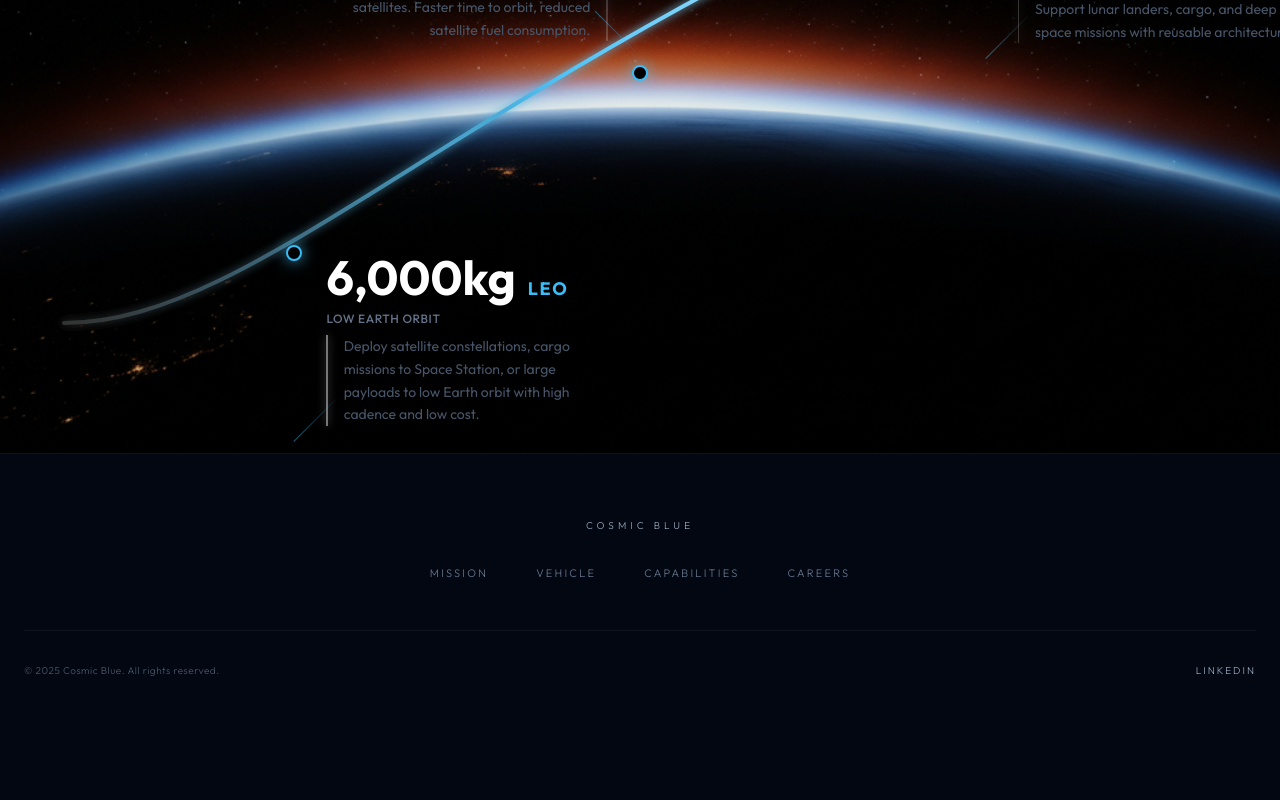
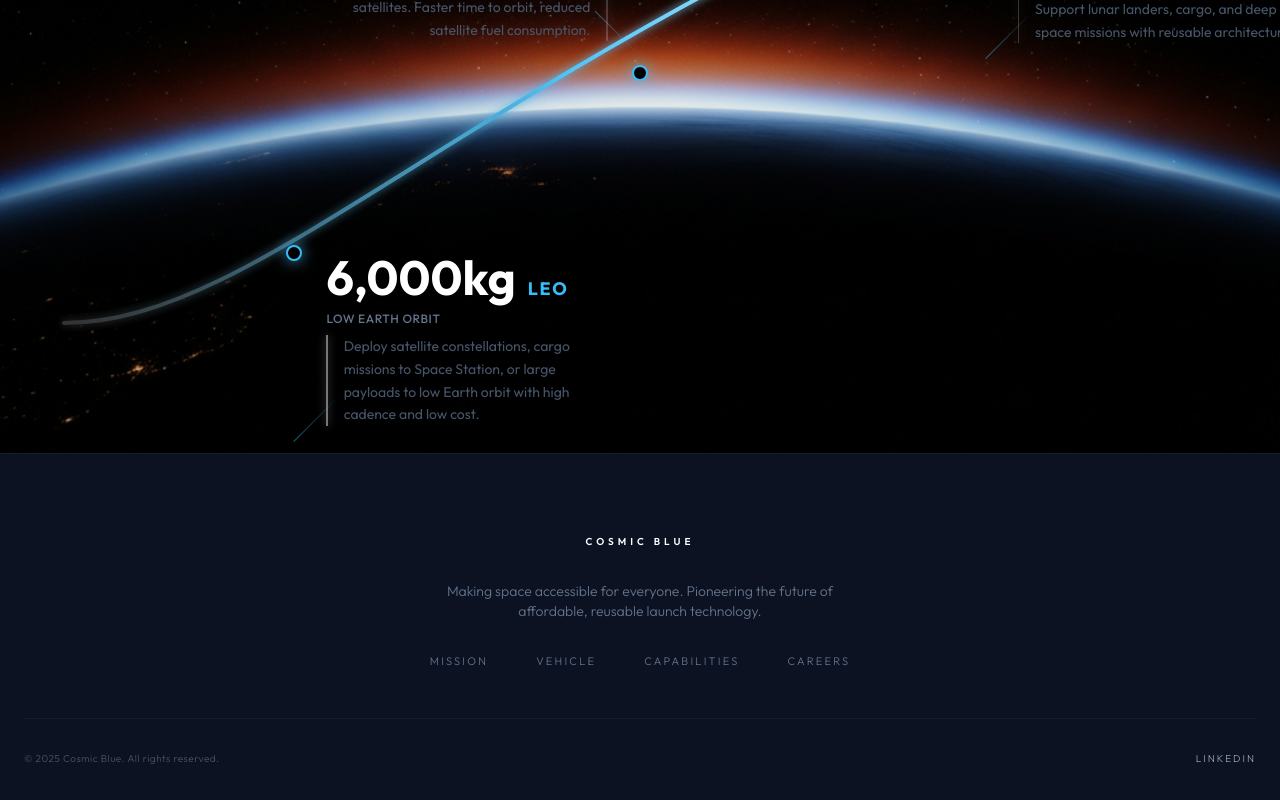
Before and after one commit to Ashwin-07-03/Cosmic-Blue, a Next.js app: page / in a window 1280 px wide. Shown: the part 2803-3603 px from the top of the page. Before the commit the page ends 3545 px from the top, so only its background shows below. Built offline with nearby package versions, Linux system fonts and the light colour scheme.

Commit message:
Enhanced Footer with deep navy styling and improved layout

```diff
--- a/src/app/globals.css
+++ b/src/app/globals.css
@@ -18,6 +18,10 @@
   /* Dark Tones */
   --color-cosmic-black: #030712;
   --color-cosmic-black-light: #0a0f1a;
+
+  /* Deep Navy for Footer */
+  --color-deep-navy: #0C1222;
+  --color-deep-navy-light: #1E293B;
 
   /* Refined Grays */
   --color-gray-50: #0a0f1a;
@@ -47,6 +51,7 @@ html {
 
   --color-cosmic-black: var(--color-cosmic-black);
   --color-cosmic-black-light: var(--color-cosmic-black-light);
+  --color-deep-navy: var(--color-deep-navy);
 
   --font-heading: var(--font-heading), serif;
   --font-navbar: var(--font-navbar), sans-serif;
@@ -87,6 +92,12 @@ body {
   background: rgba(0, 0, 0, 0.25);
   border: 2px solid transparent;
   background-clip: padding-box;
+}
+
+/* Section utility for dark footer */
+.section-dark {
+  background: var(--color-deep-navy);
+  color: white;
 }
 
 @keyframes twinkle {
--- a/src/components/sections/Footer.tsx
+++ b/src/components/sections/Footer.tsx
@@ -4,13 +4,19 @@ import Link from "next/link";
 
 export default function Footer() {
     return (
-        <footer className="bg-background text-white py-16 border-t border-white/5">
+        <footer className="section-dark py-20 border-t border-white/5">
             <div className="container mx-auto px-6">
                 {/* Main Footer Content */}
                 <div className="flex flex-col items-center text-center space-y-8 mb-12">
-                    <span className="text-[10px] font-light tracking-[0.4em] uppercase text-gray-500">
+                    {/* Brand */}
+                    <span className="text-[10px] font-semibold tracking-[0.4em] uppercase text-sky-blue-light">
                         Cosmic Blue
                     </span>
+
+                    {/* Tagline */}
+                    <p className="text-sm text-gray-400 font-light max-w-md">
+                        Making space accessible for everyone. Pioneering the future of affordable, reusable launch technology.
+                    </p>
 
                     {/* Navigation Links */}
                     <div className="flex flex-wrap justify-center gap-8 md:gap-12">
@@ -38,7 +44,7 @@ export default function Footer() {
                         href="https://www.linkedin.com/company/cosmicblue/"
                         target="_blank"
                         rel="noopener noreferrer"
-                        className="text-[10px] font-light text-gray-500 hover:text-white transition-colors duration-300 uppercase tracking-[0.2em]"
+                        className="text-[10px] font-light text-gray-500 hover:text-sky-blue-light transition-colors duration-300 uppercase tracking-[0.2em]"
                     >
                         LinkedIn
                     </a>
```
